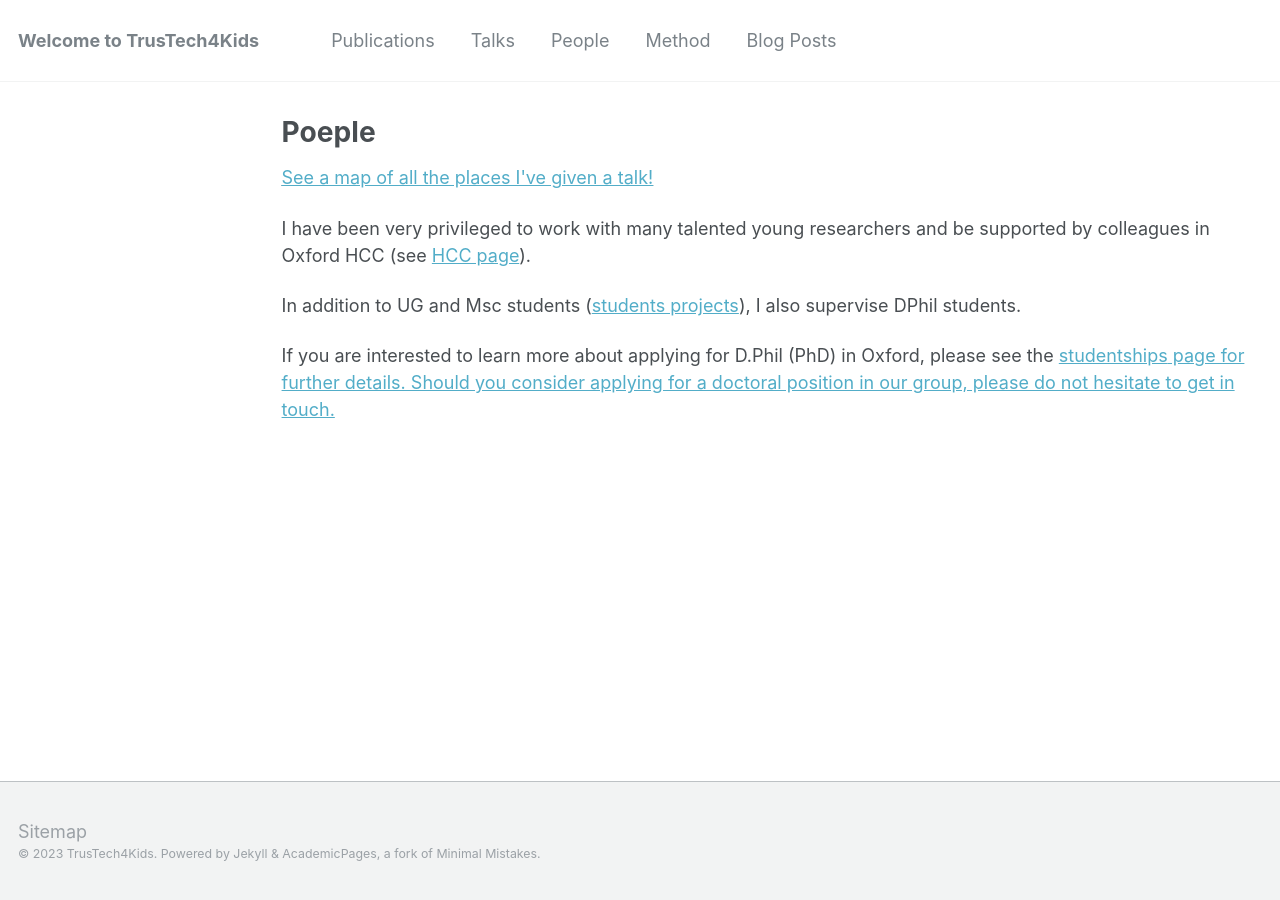
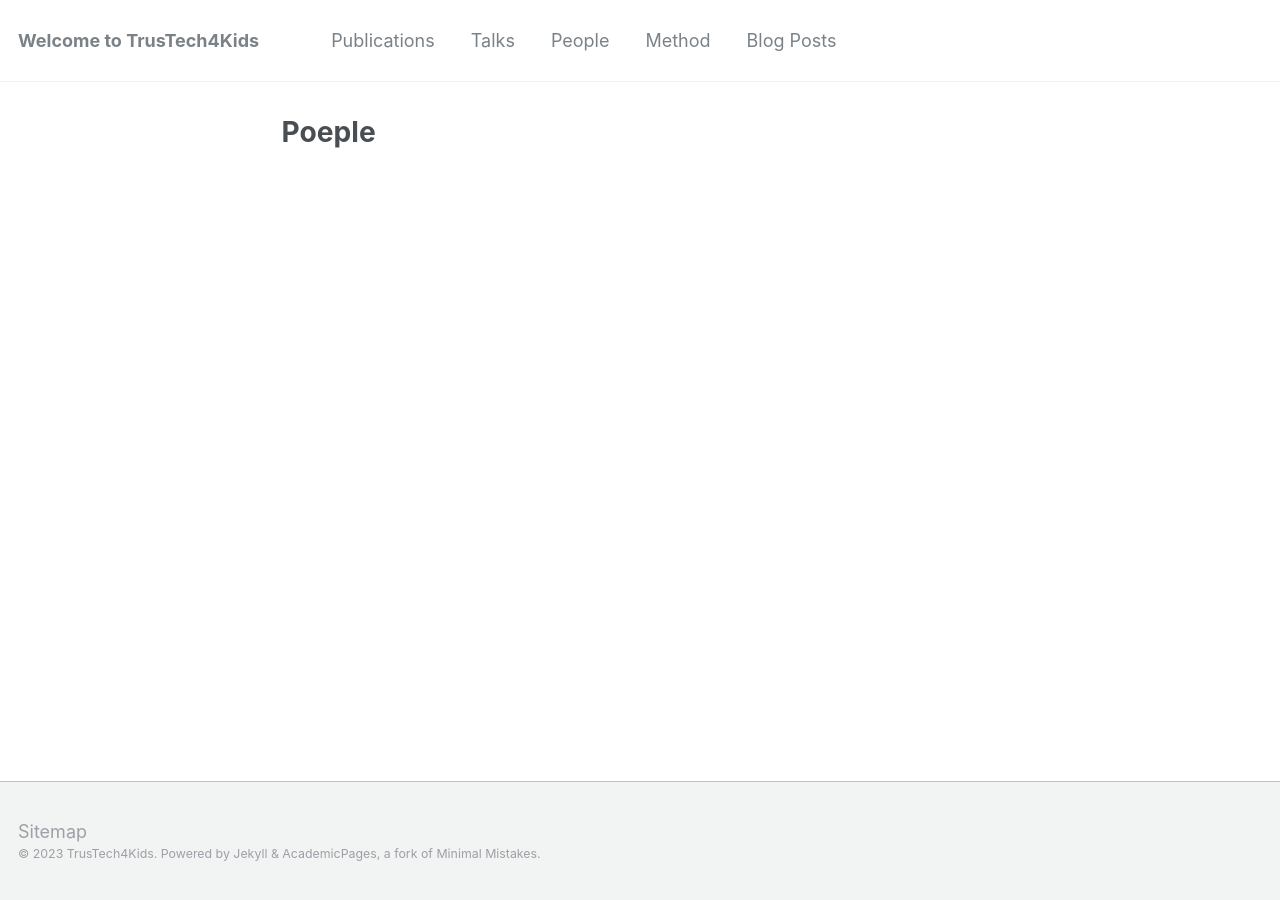
Before and after one commit to trustech4kids/trustech4kids.github.io, a Jekyll site: the page built from _pages/people.html, in a window 1280 px wide. Built offline with Jekyll 4.4.1, drawn with Linux system fonts in a browser that asks for light colours; a file with an impossible date is left out.

Commit message:
Update people.html

```diff
--- a/_pages/people.html
+++ b/_pages/people.html
@@ -5,18 +5,6 @@ permalink: /people/
 author_profile: true
 ---
 
-
-<p style="text-decoration:underline;"><a href="/talkmap.html">See a map of all the places I've given a talk!</a></p>
-
-
-<p>I have been very privileged to work with many talented young researchers and be supported by colleagues in Oxford HCC (see <a href="http://hcc.cs.ox.ac.uk">HCC page</a>).</p>
-
-
-<p>In addition to UG and Msc students (<a href="https://www.cs.ox.ac.uk/teaching/courses/projects/">students projects</a>), I also supervise DPhil students.</p>
-
-<p>If you are interested to learn more about applying for D.Phil (PhD) in Oxford, please see the <a href="https://www.cs.ox.ac.uk/admissions/graduate/researchstudentships.html">studentships<a> page for further details.  Should you consider applying for a doctoral position in our group, please do not hesitate to get in touch.</p>
-
-
 {% include base_path %}
 
 
```
